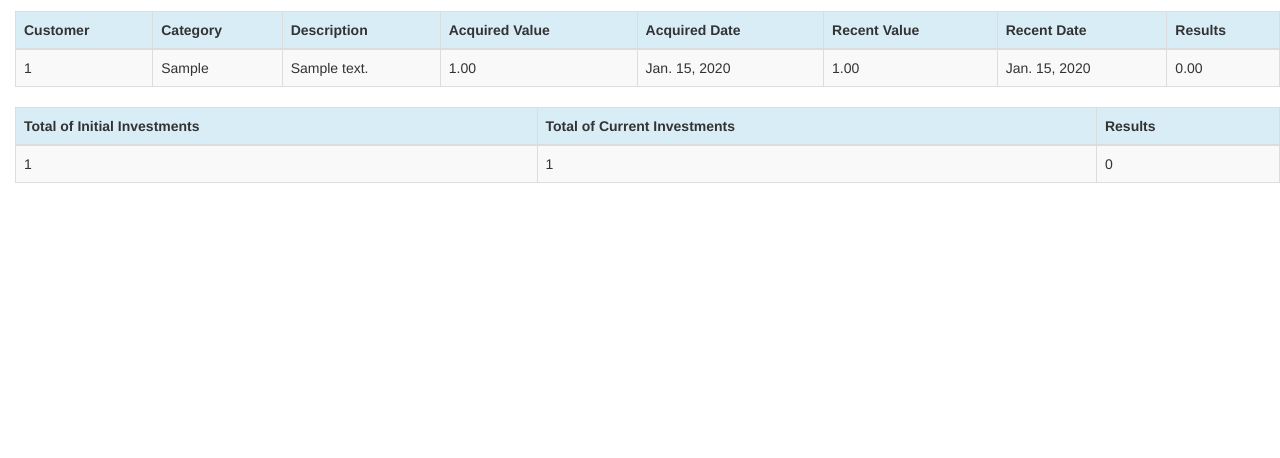
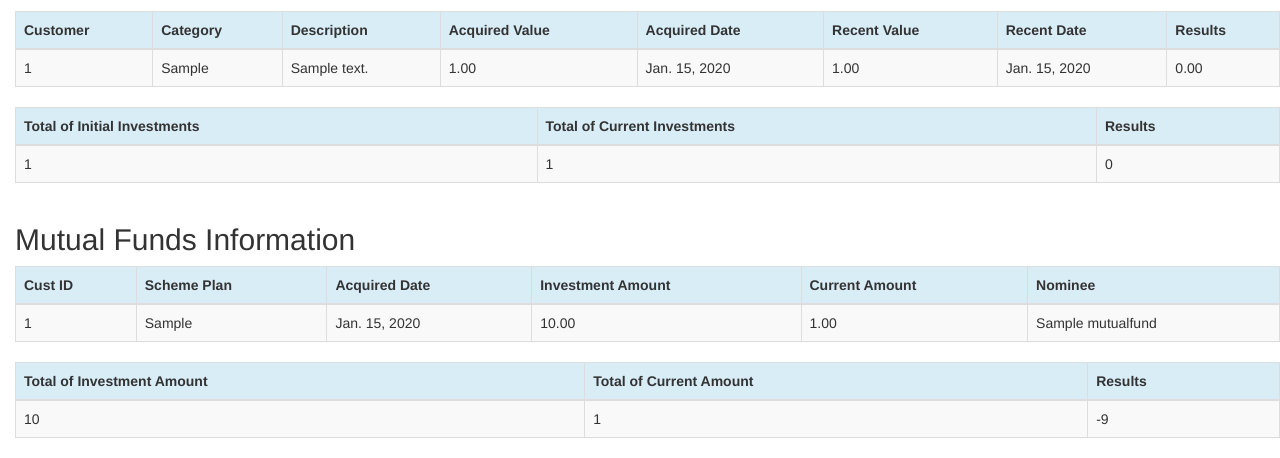
Before and after one commit to Narahari-Sundaragopalan/efsPortfolioApp, a Django app: page /customer/1/portfolio/ in a window 1280 px wide. Shown: the part 642-1100 px from the top of the page. Before the commit the page ends 825 px from the top, so only its background shows below. Run offline with Django 3.2, Linux system fonts and the light colour scheme; a user stored in the database is signed in; tables that the repository leaves empty hold one stand-in row (values such as "Sample post"); a database or web service that is not in the repository returns one stand-in record (values such as "Sample title"); data that the repository does not hold is empty; some libraries are stand-ins or nearby versions.

Commit message:
Mutual Funds implementation

```diff
--- a/efsPortfolioApp/models.py
+++ b/efsPortfolioApp/models.py
@@ -93,3 +93,19 @@ class Stock(models.Model):
         open_price = float(json_data["Time Series (1min)"][mkt_dt]["1. open"])
         share_value = open_price
         return float(share_value) * float(self.shares)
+
+
+class MutualFund(models.Model):
+    customer = models.ForeignKey(Customer, related_name='mutualfunds')
+    scheme_plan = models.CharField(max_length=50)
+    acquired_date = models.DateField(default=timezone.now)
+    investment_amount = models.DecimalField(max_digits=10, decimal_places=2)
+    current_value = models.DecimalField(max_digits=10, decimal_places=2)
+    nominee = models.CharField(max_length=30)
+
+    def created(self):
+        self.acquired_date = timezone.now()
+        self.save()
+
+    def __str__(self):
+        return str(self.customer)
--- a/efsPortfolioApp/templates/efsPortfolioApp/portfolio.html
+++ b/efsPortfolioApp/templates/efsPortfolioApp/portfolio.html
@@ -170,3 +170,57 @@
         </tbody>
     </table>
 </div>
+
+
+<div class="row">
+    <h2 style="padding-left: 15Px">Mutual Funds Information</h2>
+</div>
+<div>
+    <table class="table table-striped table-bordered table-hover">
+        <thead>
+        <tr class="bg-info">
+
+            <th>Cust ID</th>
+            <th>Scheme Plan</th>
+            <th>Acquired Date</th>
+            <th>Investment Amount</th>
+            <th>Current Amount</th>
+            <th>Nominee</th>
+        </tr>
+        </thead>
+        <tbody>
+        {% for mutualfund in mutualfunds %}
+            <tr>
+                <td>{{ mutualfund.customer }}</td>
+                <td>{{ mutualfund.scheme_plan }}</td>
+                <td>{{ mutualfund.acquired_date }}</td>
+                <td>{{ mutualfund.investment_amount }}</td>
+                <td>{{ mutualfund.current_value }}</td>
+                <td>{{ mutualfund.nominee }}</td>
+            </tr>
+        {% endfor %}
+        </tbody>
+    </table>
+</div>
+
+<div>
+    <table class="table table-striped table-bordered table-hover">
+        <thead>
+        <tr class="bg-info">
+
+            <th>Total of Investment Amount</th>
+            <th>Total of Current Amount</th>
+            <th>Results</th>
+        </tr>
+        </thead>
+        <tbody>
+
+            <tr>
+                <td>{{ sum_mf_investment_value.investment_amount__sum }}</td>
+                <td>{{ sum_mf_current_value.current_value__sum }}</td>
+                <td>{{ sum_mf_current_value.current_value__sum | sub:sum_mf_investment_value.investment_amount__sum }}</td>
+            </tr>
+
+        </tbody>
+    </table>
+</div>
--- a/efsPortfolioApp/urls.py
+++ b/efsPortfolioApp/urls.py
@@ -19,6 +19,10 @@ urlpatterns = [
     url(r'^investment/(?P<pk>\d+)/edit/$', views.investment_edit, name='investment_edit'),
     url(r'^investment/create/$', views.investment_new, name='investment_new'),
     url(r'^customers_json/', views.CustomerList.as_view()),
+    url(r'^mutualfund/$', views.mutualfund_list, name='mutualfund_list'),
+    url(r'^mutualfund/(?P<pk>\d+)/delete/$', views.mutualfund_delete, name='mutualfund_delete'),
+    url(r'^mutualfund/(?P<pk>\d+)/edit/$', views.mutualfund_edit, name='mutualfund_edit'),
+    url(r'^mutualfund/create/$', views.mutualfund_new, name='mutualfund_new'),
 
 ]
 
--- a/efsPortfolioApp/views.py
+++ b/efsPortfolioApp/views.py
@@ -168,6 +168,9 @@ def portfolio(request,pk):
     stocks = Stock.objects.filter(customer=pk)
     sum_acquired_value = Investment.objects.filter(customer=pk).aggregate(Sum('acquired_value'))
     sum_recent_value = Investment.objects.filter(customer=pk).aggregate(Sum('recent_value'))
+    mutualfunds = MutualFund.objects.filter(customer=pk)
+    sum_mf_investment_value = MutualFund.objects.filter(customer=pk).aggregate(Sum('investment_amount'))
+    sum_mf_current_value = MutualFund.objects.filter(customer=pk).aggregate(Sum('current_value'))
 
     # Initialize the value of the stocks
     sum_current_stocks_value = 0
@@ -180,10 +183,13 @@ def portfolio(request,pk):
 
     return render(request, 'efsPortfolioApp/portfolio.html', {'customers': customers, 'investments': investments,
                                                               'stocks': stocks,
+                                                              'mutualfunds': mutualfunds,
                                                               'sum_acquired_value': sum_acquired_value,
                                                               'sum_recent_value': sum_recent_value,
                                                               'sum_current_stocks_value': sum_current_stocks_value,
-                                                              'sum_of_initial_stock_value': sum_of_initial_stock_value
+                                                              'sum_of_initial_stock_value': sum_of_initial_stock_value,
+                                                              'sum_mf_investment_value': sum_mf_investment_value,
+                                                              'sum_mf_current_value': sum_mf_current_value
                                                               })
 
 
@@ -193,3 +199,52 @@ class CustomerList(APIView):
         customers_json = Customer.objects.all()
         serializer = CustomerSerializer(customers_json, many=True)
         return Response(serializer.data)
+
+
+@login_required
+def mutualfund_list(request):
+    mutualfunds = MutualFund.objects.filter(acquired_date__lte=timezone.now())
+    return render(request, 'efsPortfolioApp/mutualfund_list.html', {'mutualfunds': mutualfunds})
+
+
+@login_required
+def mutualfund_new(request):
+   if request.method == "POST":
+       form = MutualFundForm(request.POST)
+       if form.is_valid():
+           mutualfund = form.save(commit=True)
+           mutualfund.created_date = timezone.now()
+           mutualfund.save()
+           mutualfunds = MutualFund.objects.all()
+           return render(request, 'efsPortfolioApp/mutualfund_list.html',
+                         {'mutualfunds': mutualfunds})
+   else:
+       form = MutualFundForm()
+       # print("Else")
+   return render(request, 'efsPortfolioApp/mutualfund_list.html', {'form': form})
+
+
+@login_required
+def mutualfund_edit(request, pk):
+    mutualfund = get_object_or_404(MutualFund, pk=pk)
+    if request.method == "POST":
+       form = MutualFundForm(request.POST, instance=mutualfund)
+       if form.is_valid():
+           mutualfund = form.save()
+           # stock.customer = stock.id
+           mutualfund.updated_date = timezone.now()
+           mutualfund.save()
+           mutualfunds = MutualFund.objects.all()
+           return render(request, 'efsPortfolioApp/mutualfund_list.html', {'mutualfunds': mutualfunds})
+    else:
+       # print("else")
+       form = MutualFundForm(instance=mutualfund)
+    return render(request, 'efsPortfolioApp/mutualfund_edit.html', {'form': form})
+
+
+@login_required
+def mutualfund_delete(request, pk):
+    mutualfund = get_object_or_404(MutualFund, pk=pk)
+    mutualfund.delete()
+    mutualfunds = MutualFund.objects.all()
+    return render(request, 'efsPortfolioApp/mutualfund_list.html', {'mutualfunds': mutualfunds})
```
Also changed, not shown: efsPortfolioApp/admin.py (+9 -1 lines), efsPortfolioApp/forms.py (+7 -1 lines), efsPortfolioApp/templates/efsPortfolioApp/home.html (+18 -3 lines), efsPortfolioApp/templates/efsPortfolioApp/mutualfund_delete.html (added, +13 -0 lines), efsPortfolioApp/templates/efsPortfolioApp/mutualfund_edit.html (added, +9 -0 lines), efsPortfolioApp/templates/efsPortfolioApp/mutualfund_list.html (added, +71 -0 lines), efsPortfolioApp/templates/efsPortfolioApp/mutualfund_new.html (added, +9 -0 lines), efsPortfolioApp/migrations/0002_mutualfund.py (added), efsPortfolioApp/static/images/mutualfund.jpg (added).
